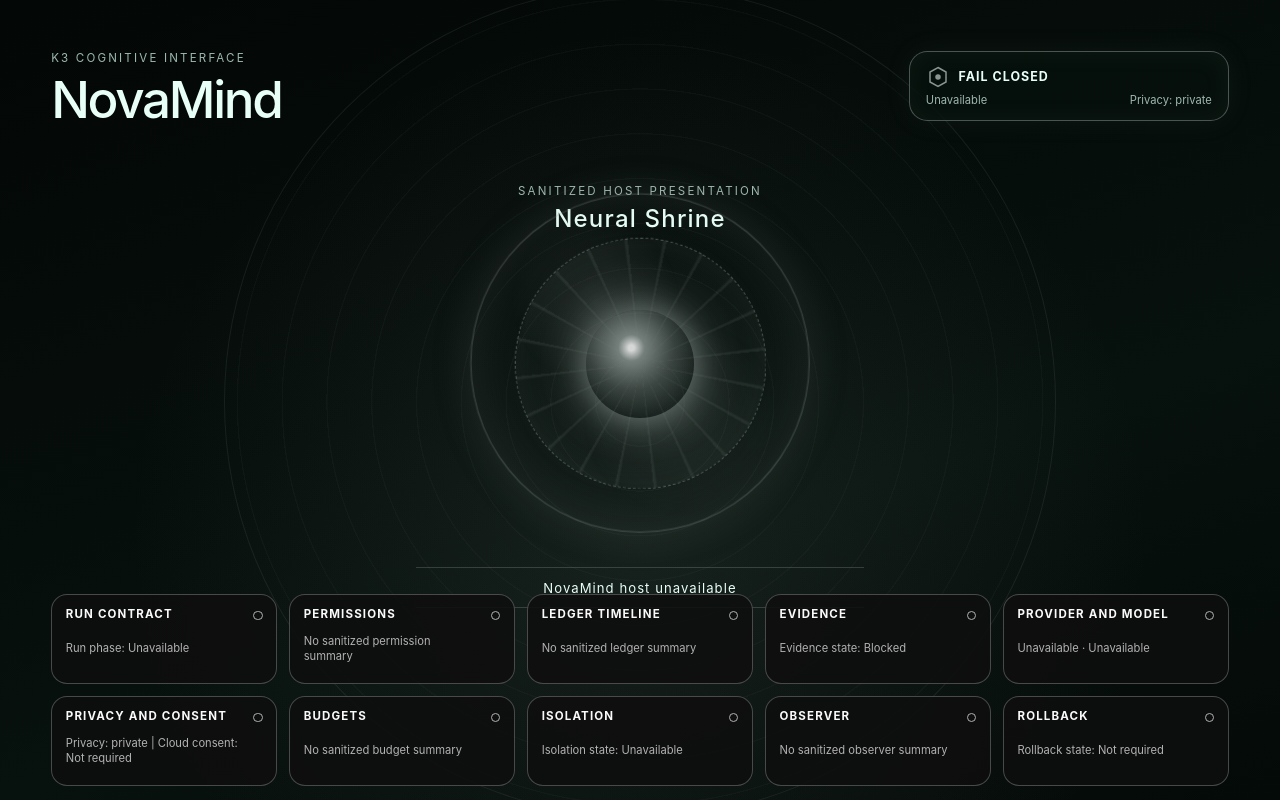
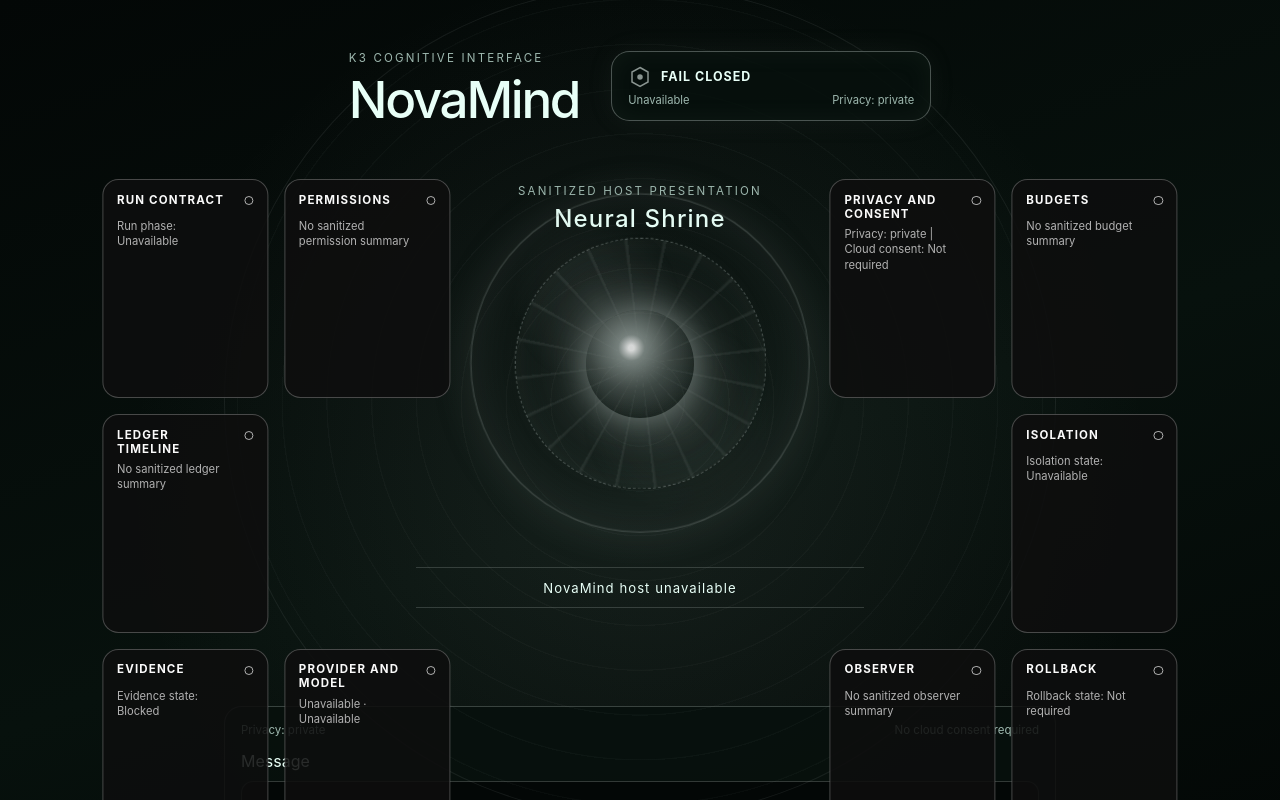
Before and after one commit to novatron1/K3-NOVA-UI, a React (Vite) app: page / in a window 1280 px wide. Shown: the top 800 px of the page. Built offline with nearby package versions, Linux system fonts and the light colour scheme.

Commit message:
feat: adapt Neural Shrine across displays

```diff
--- a/src/app/NovaMindApp.module.css
+++ b/src/app/NovaMindApp.module.css
@@ -14,6 +14,9 @@
 
 :global(.nova-presentation) {
   min-height: inherit;
+  position: relative;
+  display: flex;
+  flex-direction: column;
 }
 
 :global(.nova-header) {
@@ -582,3 +585,207 @@
     min-height: 62vh;
   }
 }
+
+@media (min-width: 1100px) {
+  :global(.living-organs) {
+    position: absolute;
+    top: clamp(8rem, 16vh, 12rem);
+    left: 50%;
+    display: grid;
+    width: min(90rem, calc(100% - (var(--nova-orbital-rail-inset) * 2)));
+    height: min(43rem, 62vw);
+    margin: 0;
+    pointer-events: none;
+    transform: translateX(-50%);
+    grid-template-columns: repeat(6, minmax(0, 1fr));
+    grid-template-rows: repeat(3, minmax(5.5rem, 1fr));
+    gap: 1rem;
+  }
+
+  :global(.living-organ) {
+    pointer-events: auto;
+  }
+
+  :global(.living-organ:nth-child(1)),
+  :global(.living-organ:nth-child(2)) {
+    grid-row: 1;
+  }
+
+  :global(.living-organ:nth-child(1)),
+  :global(.living-organ:nth-child(4)) {
+    grid-column: 1;
+  }
+
+  :global(.living-organ:nth-child(2)),
+  :global(.living-organ:nth-child(5)) {
+    grid-column: 2;
+  }
+
+  :global(.living-organ:nth-child(3)) {
+    grid-column: 1;
+    grid-row: 2;
+  }
+
+  :global(.living-organ:nth-child(4)),
+  :global(.living-organ:nth-child(5)) {
+    grid-row: 3;
+  }
+
+  :global(.living-organ:nth-child(6)),
+  :global(.living-organ:nth-child(7)) {
+    grid-row: 1;
+  }
+
+  :global(.living-organ:nth-child(6)),
+  :global(.living-organ:nth-child(9)) {
+    grid-column: 5;
+  }
+
+  :global(.living-organ:nth-child(7)),
+  :global(.living-organ:nth-child(10)) {
+    grid-column: 6;
+  }
+
+  :global(.living-organ:nth-child(8)) {
+    grid-column: 6;
+    grid-row: 2;
+  }
+
+  :global(.living-organ:nth-child(9)),
+  :global(.living-organ:nth-child(10)) {
+    grid-row: 3;
+  }
+}
+
+@media (min-width: 700px) and (max-width: 1099px) {
+  :global(.nova-header) {
+    order: 1;
+  }
+
+  :global(.nova-shrine) {
+    order: 2;
+    min-height: min(56vh, 38rem);
+  }
+
+  :global(.nova-conversation) {
+    order: 3;
+  }
+
+  :global(.composer-membrane) {
+    order: 4;
+  }
+
+  :global(.living-organs) {
+    position: static;
+    order: 5;
+    display: flex;
+    width: min(90rem, 100%);
+    margin: 1.5rem auto 0;
+    padding: 0.15rem 0 0.75rem;
+    overflow-x: auto;
+    overscroll-behavior-inline: contain;
+    gap: 0.75rem;
+    scroll-snap-type: inline proximity;
+  }
+
+  :global(.living-organ) {
+    flex: 0 0 min(14rem, 38vw);
+    scroll-snap-align: start;
+  }
+
+  :global(.living-organ) button {
+    min-height: 4.75rem;
+  }
+}
+
+@media (max-width: 699px) {
+  :global(.nova-shell) {
+    padding: 1rem;
+    padding-bottom: calc(var(--nova-mobile-organ-sheet-height) + 1.5rem);
+  }
+
+  :global(.nova-header) {
+    gap: 1rem;
+  }
+
+  :global(.nova-shrine) {
+    min-height: clamp(20rem, 48vh, 28rem);
+  }
+
+  :global(.nova-shrine)::before {
+    width: min(22rem, 92vw);
+    height: min(22rem, 92vw);
+  }
+
+  :global(.nova-shrine-heading) {
+    top: 4%;
+  }
+
+  :global(.nova-core) button {
+    width: min(15rem, 64vw);
+  }
+
+  :global(.nova-core) section > p {
+    width: min(100%, 18rem);
+    min-width: 0;
+  }
+
+  :global(.living-organs) {
+    position: fixed;
+    z-index: 3;
+    right: 0;
+    bottom: 0;
+    left: 0;
+    display: grid;
+    width: auto;
+    max-height: var(--nova-mobile-organ-sheet-height);
+    margin: 0;
+    padding: 2.5rem 1rem 1rem;
+    overflow-x: hidden;
+    overflow-y: auto;
+    border-top: 1px solid color-mix(in srgb, var(--nova-trust-accent) 48%, transparent);
+    border-radius: 1.25rem 1.25rem 0 0;
+    background: var(--nova-surface-void);
+    box-shadow: 0 -1rem 2.5rem rgb(0 0 0 / 42%);
+    grid-template-columns: repeat(2, minmax(0, 1fr));
+    gap: 0.65rem;
+  }
+
+  :global(.living-organs)::before {
+    position: sticky;
+    top: -1.8rem;
+    z-index: 1;
+    padding: 0.35rem 0;
+    background: var(--nova-surface-void);
+    color: var(--nova-text-muted);
+    content: "Living organs";
+    font-size: 0.7rem;
+    font-weight: 650;
+    letter-spacing: 0.14em;
+    text-transform: uppercase;
+    grid-column: 1 / -1;
+  }
+
+  :global(.living-organ) button {
+    min-height: 4.75rem;
+    padding: 0.7rem 1.55rem 0.7rem 0.7rem;
+  }
+
+  :global(.living-organ-title) {
+    font-size: 0.64rem;
+  }
+
+  :global(.living-organ-summary) {
+    font-size: 0.64rem;
+  }
+
+  :global(.living-organ-signal) {
+    top: 0.8rem;
+    right: 0.65rem;
+  }
+
+  :global(.composer-privacy) {
+    align-items: flex-start;
+    flex-direction: column;
+  }
+}
--- a/src/theme/tokens.css
+++ b/src/theme/tokens.css
@@ -12,6 +12,8 @@
   --nova-focus: #ffffff;
   --nova-motion-ambient: 8s;
   --nova-motion-state: 320ms;
+  --nova-orbital-rail-inset: clamp(0.5rem, 4vw, 4rem);
+  --nova-mobile-organ-sheet-height: min(22rem, 46vh);
 
   --nova-trust-trusted-local: var(--nova-local);
   --nova-trust-explicit-cloud: var(--nova-cloud);
@@ -63,3 +65,9 @@
 [data-phase="responding"] {
   --nova-phase-animation: nova-process-shift;
 }
+
+@media (prefers-reduced-motion: reduce) {
+  [data-phase] {
+    --nova-phase-animation: none;
+  }
+}
```
Also changed, not shown: playwright.config.ts (added, +17 -0 lines), 1 other file (tests, documents, lock files or other folders).
